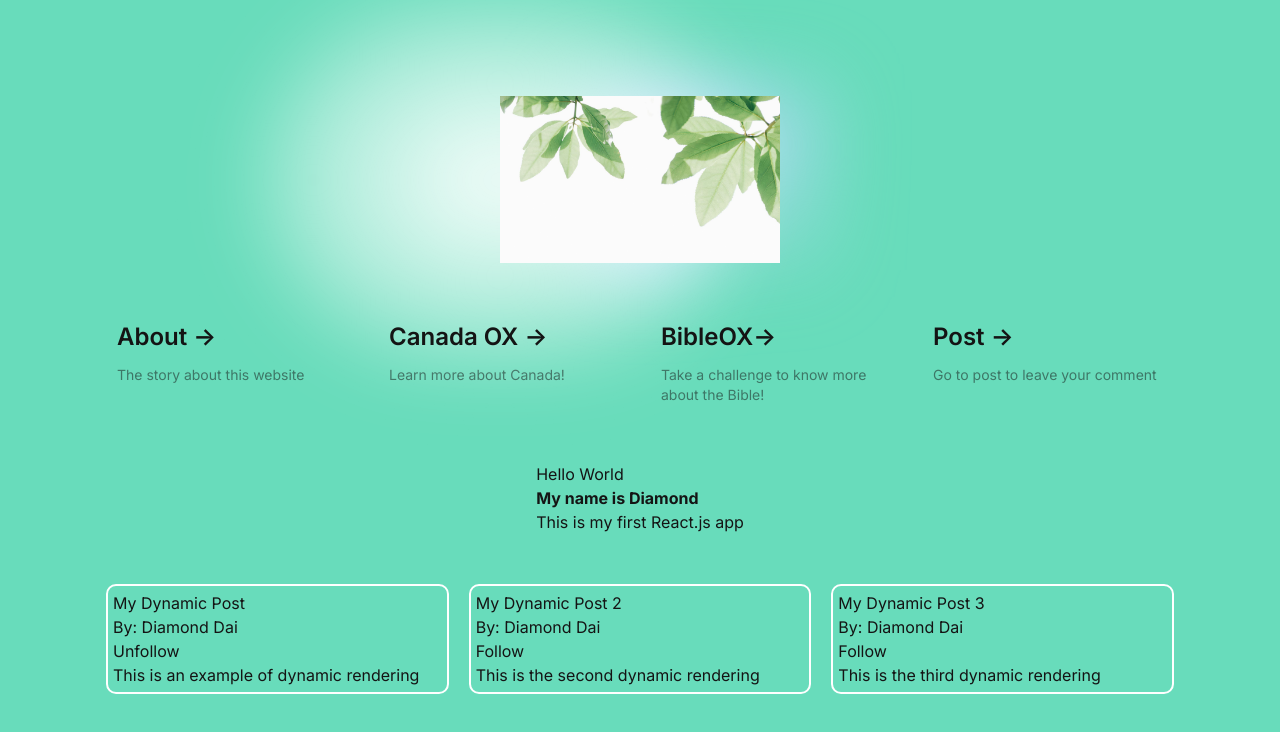
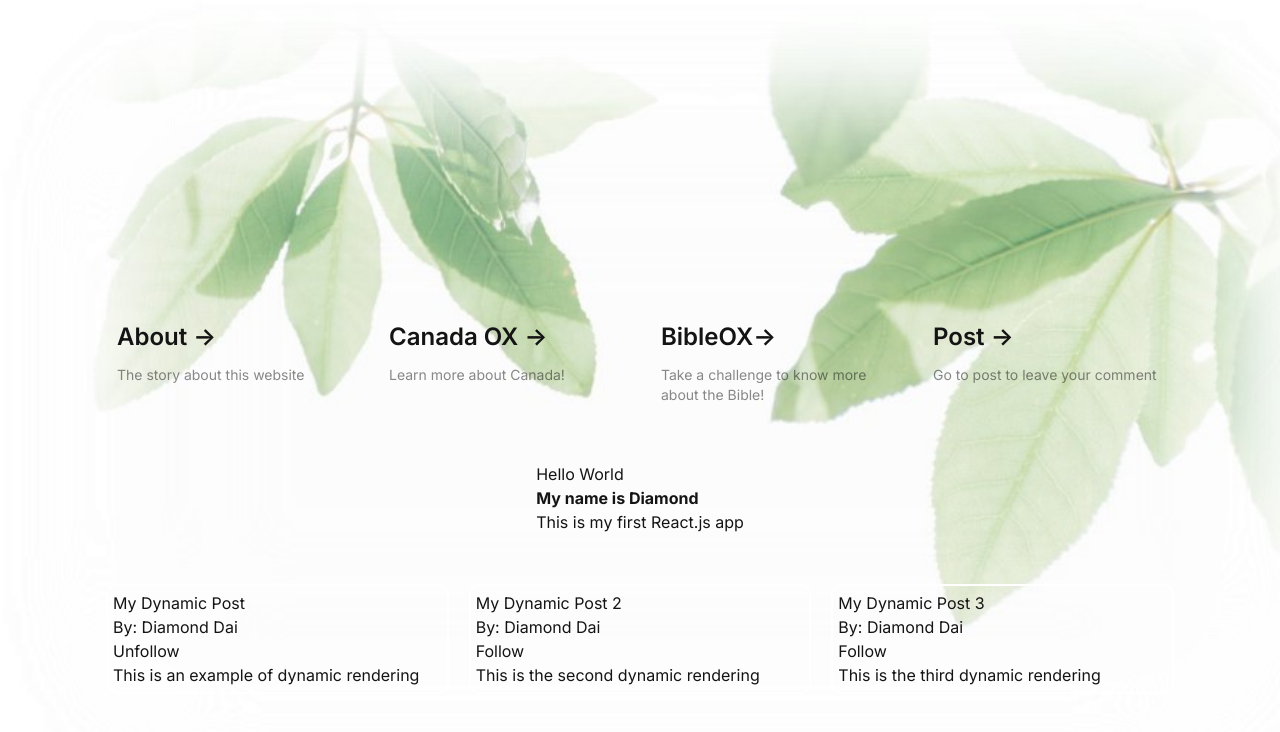
Before and after one commit to diamondcodebase/ox-app, a Next.js app: page / in a window 1280 px wide. Shown: the top 732 px of the page. Built offline with nearby package versions, Linux system fonts and the light colour scheme.

Commit message:
make bg image cover for mainpage

```diff
--- a/src/app/page.js
+++ b/src/app/page.js
@@ -58,28 +58,11 @@ export default function Home() {
           currentLang={currentLanguage}
         /> */}
       </header>
-      <main className="flex min-h-screen flex-col items-center justify-between p-24">
-        {/* <div className="z-10 max-w-5xl w-full items-center justify-between font-mono text-sm lg:flex">
-          <div className="fixed bottom-0 left-0 flex h-48 w-full items-end justify-center bg-gradient-to-t from-white via-white dark:from-black dark:via-black lg:static lg:h-auto lg:w-auto lg:bg-none">
-            <a
-              className="pointer-events-none flex place-items-center gap-2 p-8 lg:pointer-events-auto lg:p-0"
-              href="https://vercel.com?utm_source=create-next-app&utm_medium=appdir-template&utm_campaign=create-next-app"
-              target="_blank"
-              rel="noopener noreferrer"
-            >
-              By{" "}
-              <Image
-                src="/vercel.svg"
-                alt="Vercel Logo"
-                className="dark:invert"
-                width={100}
-                height={24}
-                priority
-              />
-            </a>
-          </div>
-        </div> */}
-
+      <main className="flex min-h-screen flex-col items-center justify-between p-24"
+            style={{backgroundImage: `url(/plant_bg.jpg)`,
+                    backgroundRepeat: "no-repeat",
+                    backgroundSize: "cover"
+      }}>
         <div className="relative flex place-items-center before:absolute before:h-[300px] before:w-full sm:before:w-[480px] before:-translate-x-1/2 before:rounded-full before:bg-gradient-radial before:from-white before:to-transparent before:blur-2xl before:content-[''] after:absolute after:-z-20 after:h-[180px] after:w-full sm:after:w-[240px] after:translate-x-1/3 after:bg-gradient-conic after:from-sky-200 after:via-blue-200 after:blur-2xl after:content-[''] before:dark:bg-gradient-to-br before:dark:from-transparent before:dark:to-white before:dark:opacity-10 after:dark:from-white after:dark:via-[#FFFFFF] after:dark:opacity-300 before:lg:h-[360px] z-[-1]">
           <Image
             className="relative dark:drop-shadow-[0_0_0.3rem_#ffffff70]"
```
Also changed, not shown: public/plant_bg.jpg.
